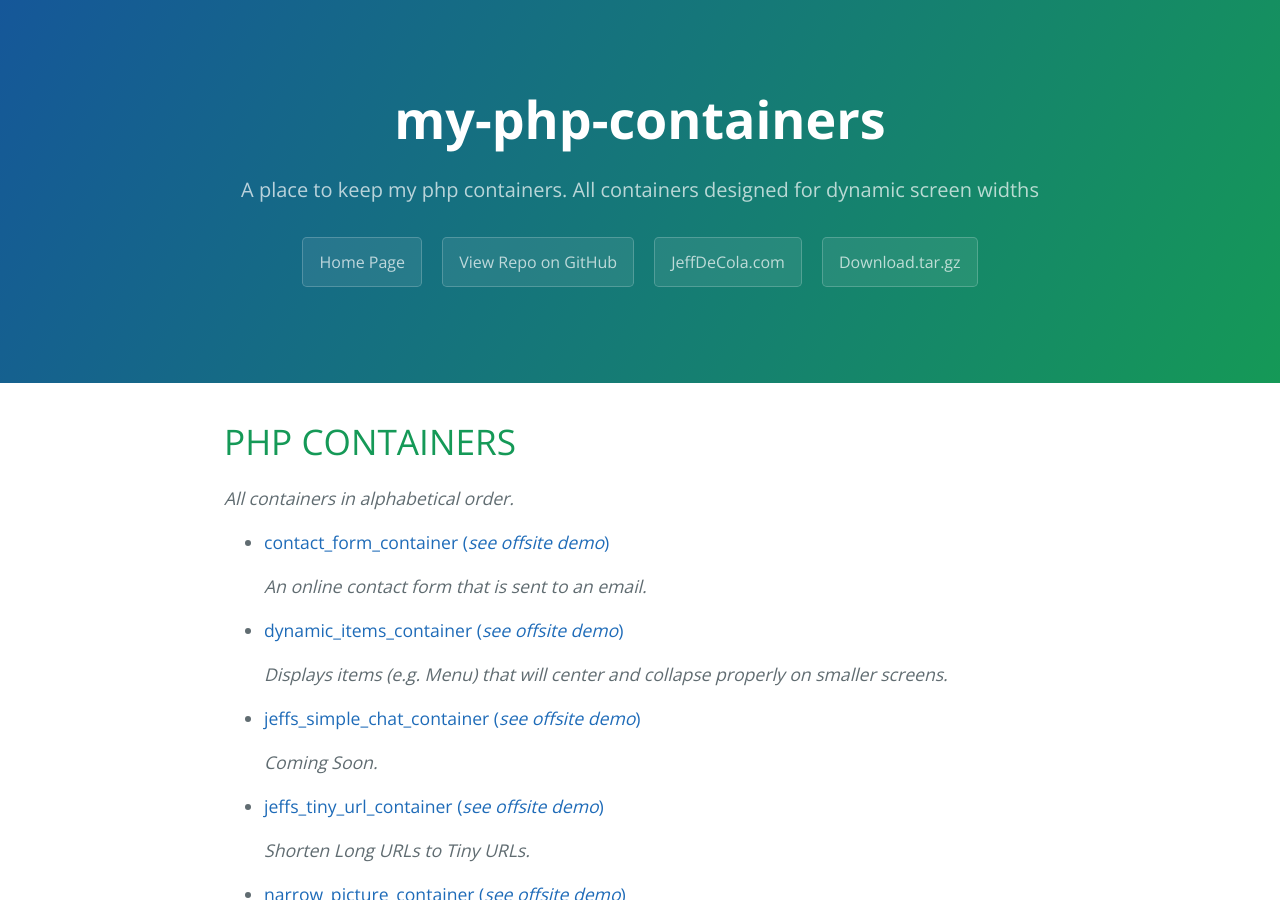
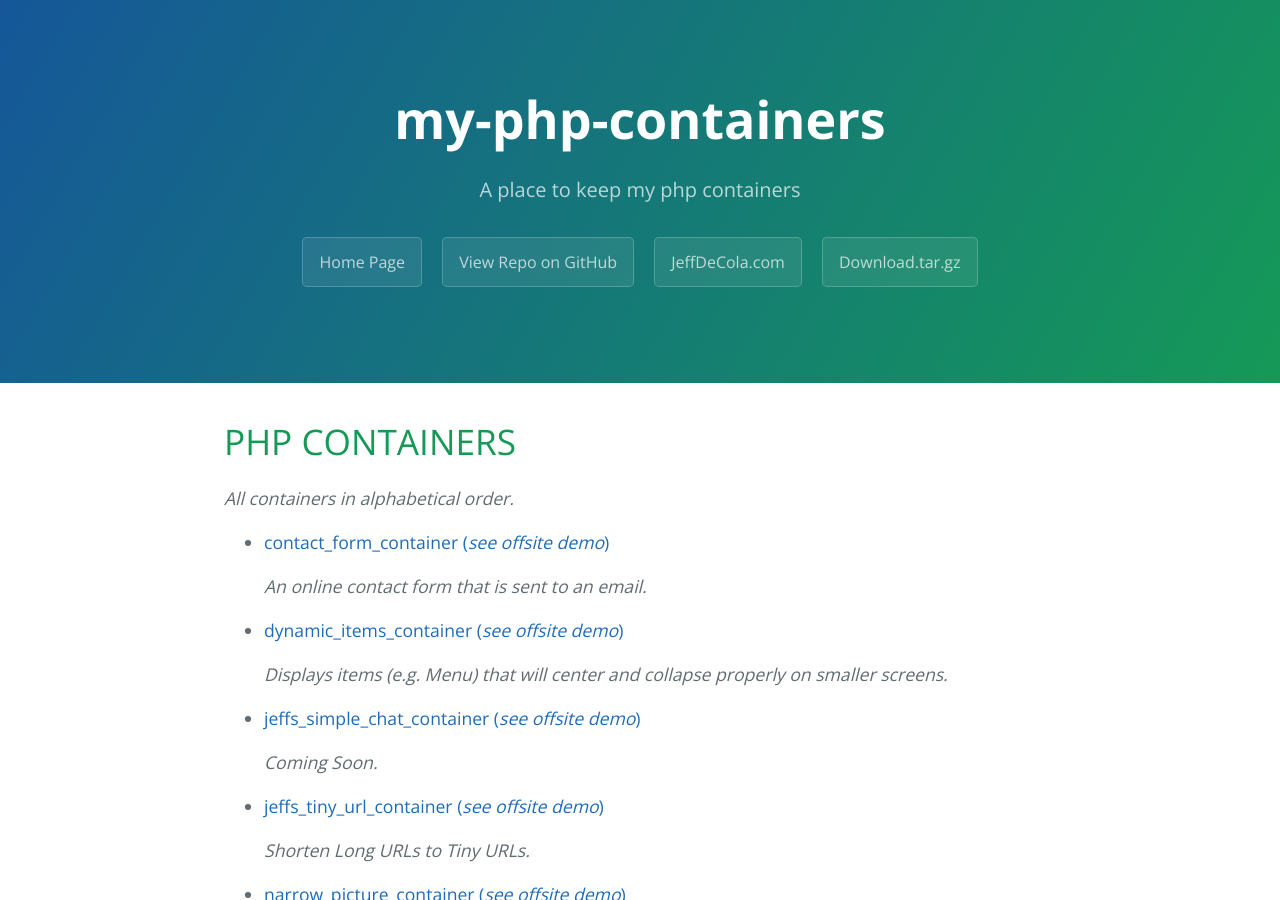
Before and after one commit to JeffDeCola/my-php-containers, a Jekyll site: the page built from docs/index.md, in a window 1280 px wide and 900 px high. Built offline with Jekyll 4.4.1, drawn with Linux system fonts in a browser that asks for light colours; nearby versions of some CDN libraries; library files that are not in the unit come from our copies.

Commit message:
update github webpage

```diff
--- a/docs/index.md
+++ b/docs/index.md
@@ -2,7 +2,7 @@
 layout: default
 title: JeffDeCola/my-php-containers
 projectname : my-php-containers
-summary: A place to keep my php containers. All containers designed for dynamic screen widths
+summary: A place to keep my php containers
 ---
 
 {% include README.md %}
```
